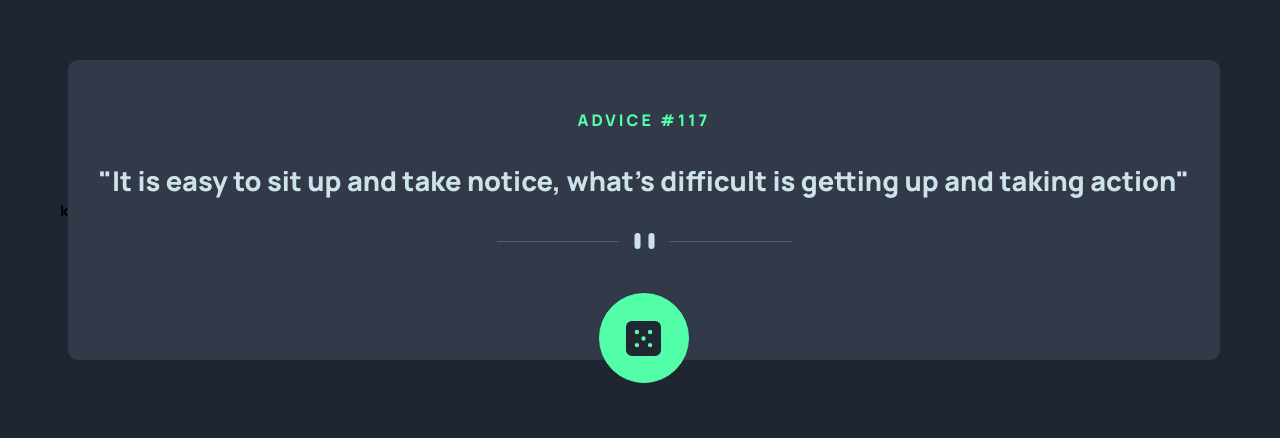
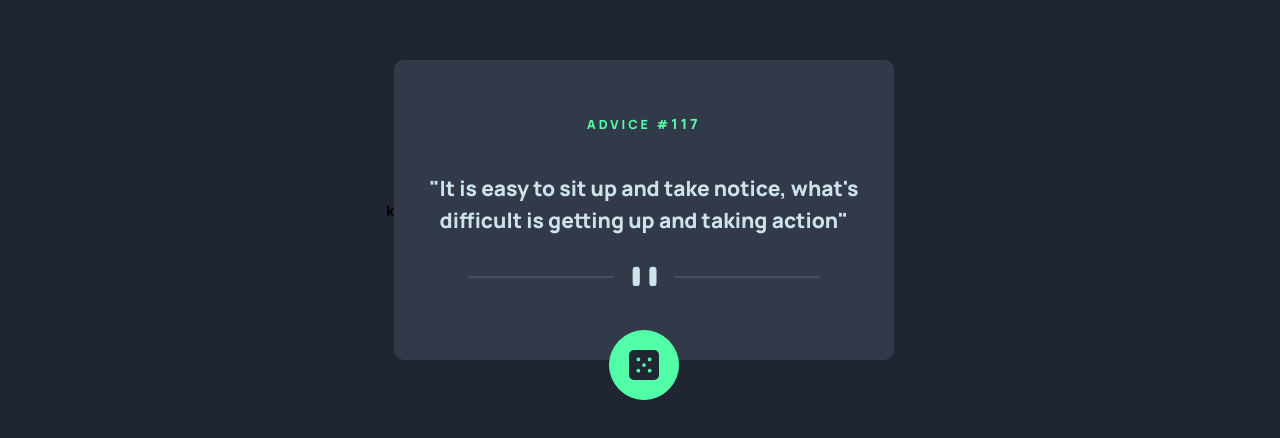
Before and after one commit to SlenderShield/advice-generator-app, a plain HTML site: page index.html in a window 1280 px wide. Shown: the part 190-628 px from the top of the page. Drawn offline with Linux system fonts and the light colour scheme.

Commit message:
Complete Visual part

```diff
--- a/css/styles.css
+++ b/css/styles.css
@@ -3,9 +3,9 @@
 	margin: 0;
 	padding: 0;
 	box-sizing: border-box;
+	font-size: 14px;
 }
 body {
-	font-size: 14px;
 	width: 100%;
 	min-height: 100vh;
 	display: flex;
@@ -16,35 +16,34 @@ body {
 	font-weight: 800;
 }
 .card {
-	width: 90%;
-	height: 300px;
+	position: relative;
+	max-width: 90%;
+	min-height: 300px;
 	text-align: center;
 	color: hsl(193, 38%, 86%);
 	background-color: hsl(217, 19%, 24%);
 	border-radius: 10px;
-	padding: 30px;
+	padding: 0 30px;
 
 	display: flex;
 	justify-content: center;
 	align-items: center;
 	flex-direction: column;
+	transition: all 0.5s ease;
 }
 
 .card h1 {
+	margin-top: -10px;
 	text-transform: uppercase;
 	color: hsl(150, 100%, 66%);
 	letter-spacing: 3px;
-	font-size: 0.75rem;
-	padding-bottom: 10px;
+	font-size: 0.9rem;
 }
 
 .quote {
-	font-size: 1.2rem;
-	padding: 10px 0;
+	font-size: 1.5rem;
+	padding: 35px 0;
 	line-height: 1.5;
-}
-.a {
-	margin-top: 20px;
 }
 .divider {
 	position: relative;
@@ -55,11 +54,8 @@ body {
 .dices {
 	width: 60px;
 	height: 60px;
-	position: relative;
-	bottom: -70px;
-	margin: -20px;
-	transform: translateY(-20%);
-
+	position: absolute;
+	bottom: -30px;
 	display: flex;
 	justify-content: center;
 	align-items: center;
@@ -75,27 +71,43 @@ body {
 .dices img {
 	width: 20px;
 }
-@media screen and (max-width: 375px) {
+
+@media screen and (min-width: 500px) {
+	.card {
+		min-width: 400px;
+		max-width: 500px;
+		min-height: 300px;
+	}
+	.card h1 {
+		font-size: 0.9rem;
+	}
+	.quote {
+		font-size: 1.5rem;
+		padding: 40px 0;
+	}
+	.a {
+		width: 100%;
+	}
+	.divider {
+		width: 80%;
+		float: left;
+	}
 	.dices {
-		bottom: -60px;
-		margin: -10px;
+		width: 70px;
+		height: 70px;
+		bottom: -40px;
+	}
+	.dices img {
+		width: 30px;
 	}
 }
-
-@media screen and (min-width: 500px) {
-	.card h1 {
-		font-size: 1rem;
+@media screen and (min-width: 768px) {
+	.card {
+		max-width: 500px;
+		min-height: 300px;
 	}
-	.quote {
-		font-size: 1.7rem;
-		padding: 20px 0;
-	}
-	.dices {
-		width: 90px;
-		height: 90px;
-		bottom: -70px;
-	}
-	.dices img {
-		width: 35px;
+	.divider {
+		width: 80%;
+		float: left;
 	}
 }
```
